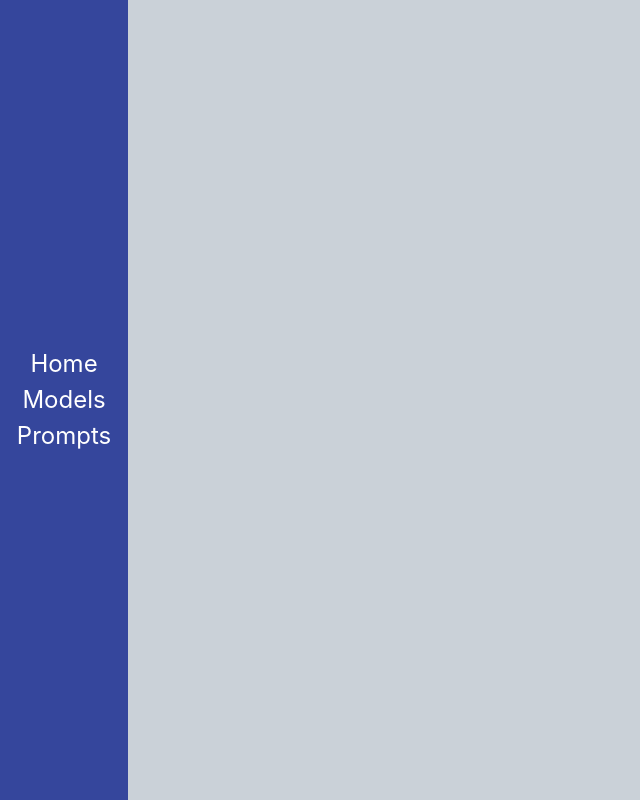
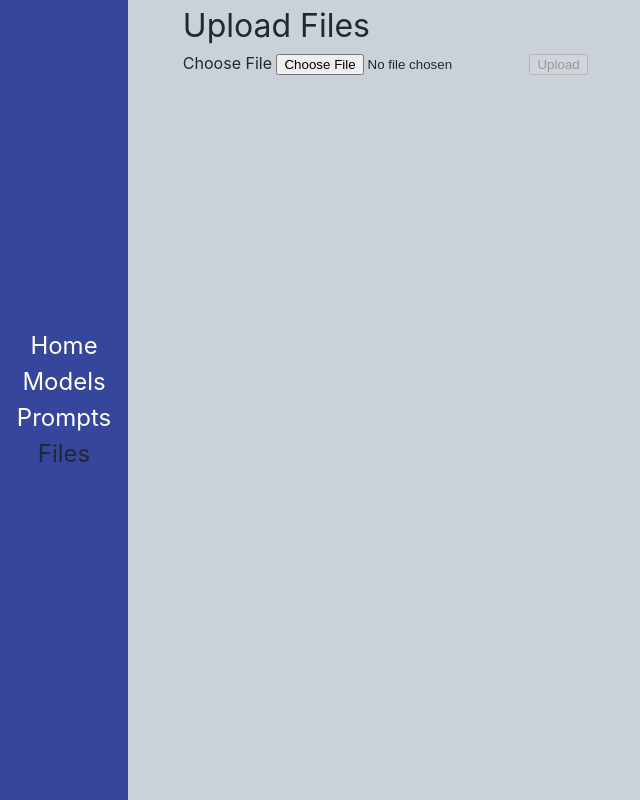
Before and after one commit to timegated/chat-node, a Vue app: page /files in a window 1280 px wide. Before the commit this address had no page. Shown: the whole page, without its empty margins (0-640 px from the left). Built offline with nearby package versions, Linux system fonts and the light colour scheme.

Commit message:
File upload component created

```diff
--- a/package.json
+++ b/package.json
@@ -15,6 +15,7 @@
     "format": "prettier --write src/"
   },
   "dependencies": {
+    "axios": "^1.3.4",
     "vue": "^3.2.47",
     "vue-router": "^4.1.6"
   },
--- a/src/App.vue
+++ b/src/App.vue
@@ -8,6 +8,7 @@ import { RouterLink, RouterView } from 'vue-router'
         <RouterLink to="/">Home</RouterLink>
         <RouterLink to="/models">Models</RouterLink>
         <RouterLink to="/prompts">Prompts</RouterLink>
+        <RouterLink to="/files">Files</RouterLink>
       </nav>
   </header>
 
--- /dev/null
+++ b/src/components/FileHandler.vue
@@ -0,0 +1,63 @@
+<script lang="ts">
+import { BASE_URL_DEV } from '@/utils/urlHandler';
+import axios from 'axios';
+
+export default {
+  data() {
+    return {
+      file: null,
+      uploading: false,
+      uploaded: false,
+    };
+  },
+  methods: {
+    onFileChange(event: any) {
+      this.file = event.target.files[0];
+    },
+    async submitForm() {
+      if (!this.file) return;
+
+      this.uploading = true;
+
+      const formData = new FormData();
+      formData.append('file', this.file);
+
+      console.log(formData)
+      try {
+        // Replace this URL with the third-party API URL
+        const apiUrl = `${BASE_URL_DEV}/files/upload`;
+        const response = await axios.post(apiUrl, formData, {
+          headers: {
+            'Content-Type': 'multipart/form-data',
+          },
+        });
+
+        if (response.status === 200) {
+          this.uploaded = true;
+        }
+      } catch (error) {
+        console.error('Error uploading file:', error);
+      } finally {
+        this.uploading = false;
+      }
+    },
+  },
+};
+</script>
+
+<template>
+  <div>
+    <form @submit.prevent="submitForm">
+      <label for="file-upload" class="custom-file-upload">
+        Choose File
+      </label>
+      <input id="file-upload" type="file" @change="onFileChange" />
+      <button type="submit" :disabled="!file">Upload</button>
+    </form>
+    <p v-if="uploading">Uploading...</p>
+    <p v-if="uploaded">File uploaded successfully!</p>
+  </div>
+</template>
+
+<style>
+</style>
--- a/src/router/index.ts
+++ b/src/router/index.ts
@@ -18,6 +18,11 @@ const router = createRouter({
       path: '/prompts',
       name: 'prompts',
       component: () => import('../views/PromptsView.vue')
+    },
+    {
+      path: '/files',
+      name: 'files',
+      component: () => import('../views/FilesView.vue')
     }
   ]
 })
--- /dev/null
+++ b/src/views/FilesView.vue
@@ -0,0 +1,16 @@
+import FileHandler from '@/components/FileHandler.vue';
+<script setup lang="ts">
+import FileHandler from '../components/FileHandler.vue';
+</script>
+
+<template>
+  <div>
+    <h1>Upload Files</h1>
+    <FileHandler />
+  </div>
+</template>
+
+
+<style>
+
+</style>
```
Also changed, not shown: 1 other file (tests, documents, lock files or other folders).
